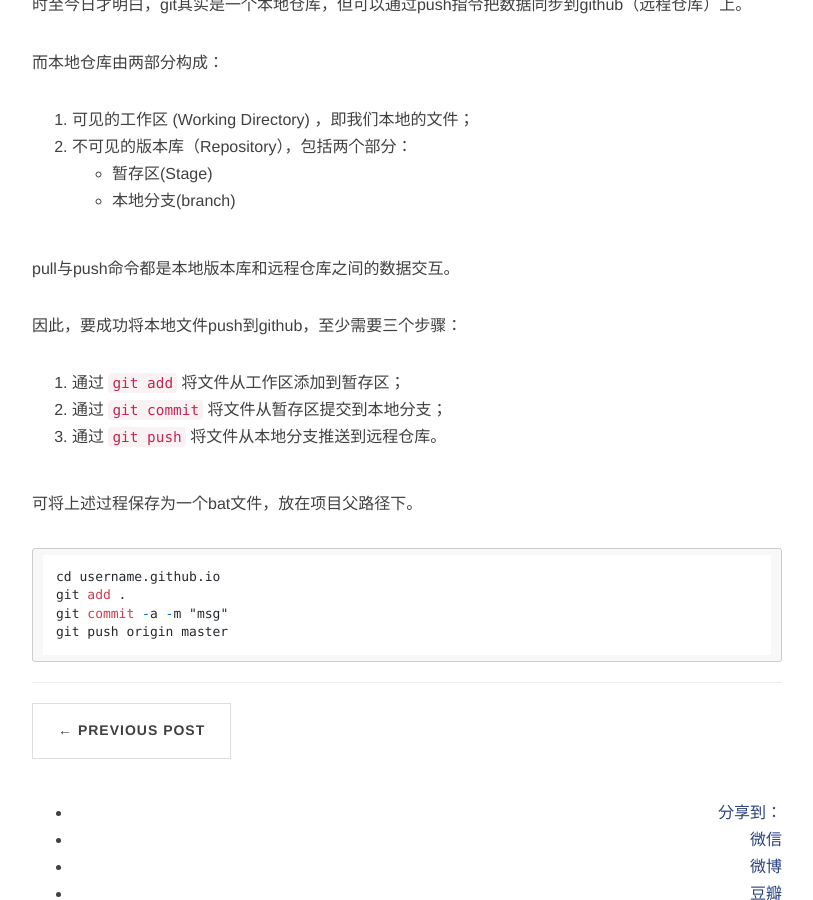
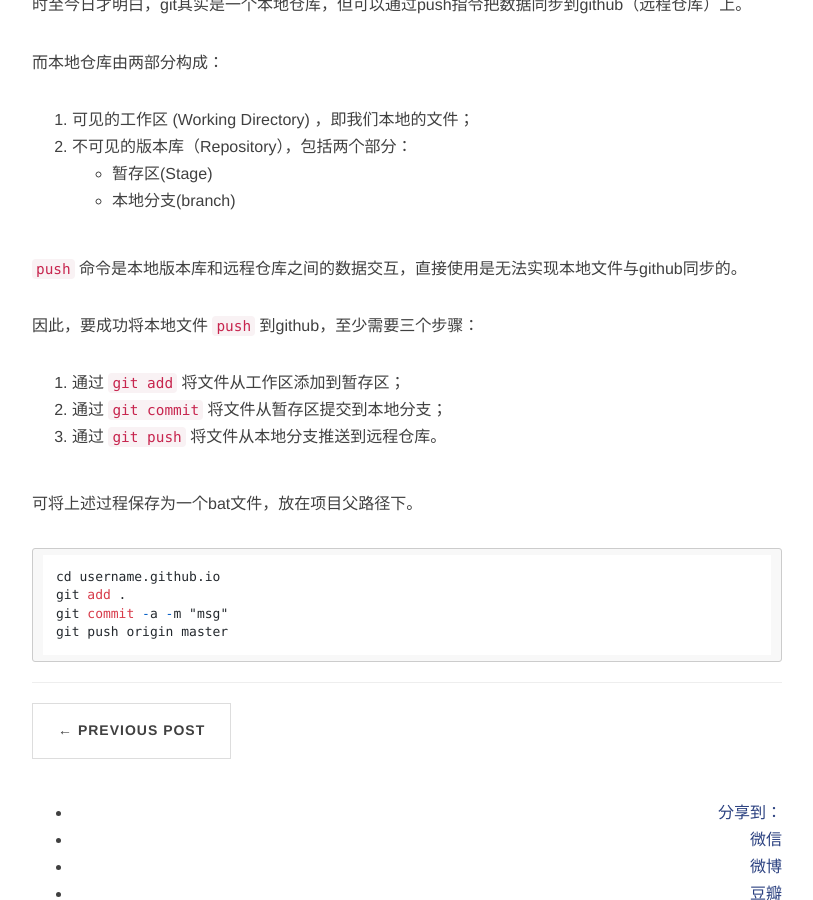
Before and after one commit to ceares/ceares.github.io, a Jekyll site: the page built from _posts/qa/2016-04-23-gitpush.md, in a window 1280 px wide and 900 px high, scrolled down 605 px. Shown: the whole window, without its empty margins (233-1046 px from the left). Built offline with Jekyll 4.4.1, drawn with Linux system fonts in a browser that asks for light colours; nearby versions of some CDN libraries; comment, search, counter and statistics services are not loaded.

Commit message:
from sp3

```diff
--- a/_posts/qa/2016-04-23-gitpush.md
+++ b/_posts/qa/2016-04-23-gitpush.md
@@ -18,9 +18,9 @@ description: git push
  - 暂存区(Stage)
  - 本地分支(branch)
 
-pull与push命令都是本地版本库和远程仓库之间的数据交互。
+`push` 命令是本地版本库和远程仓库之间的数据交互，直接使用是无法实现本地文件与github同步的。
 
-因此，要成功将本地文件push到github，至少需要三个步骤：
+因此，要成功将本地文件 `push` 到github，至少需要三个步骤：
 
 1. 通过 `git add` 将文件从工作区添加到暂存区；
 2. 通过 `git commit` 将文件从暂存区提交到本地分支；
```
